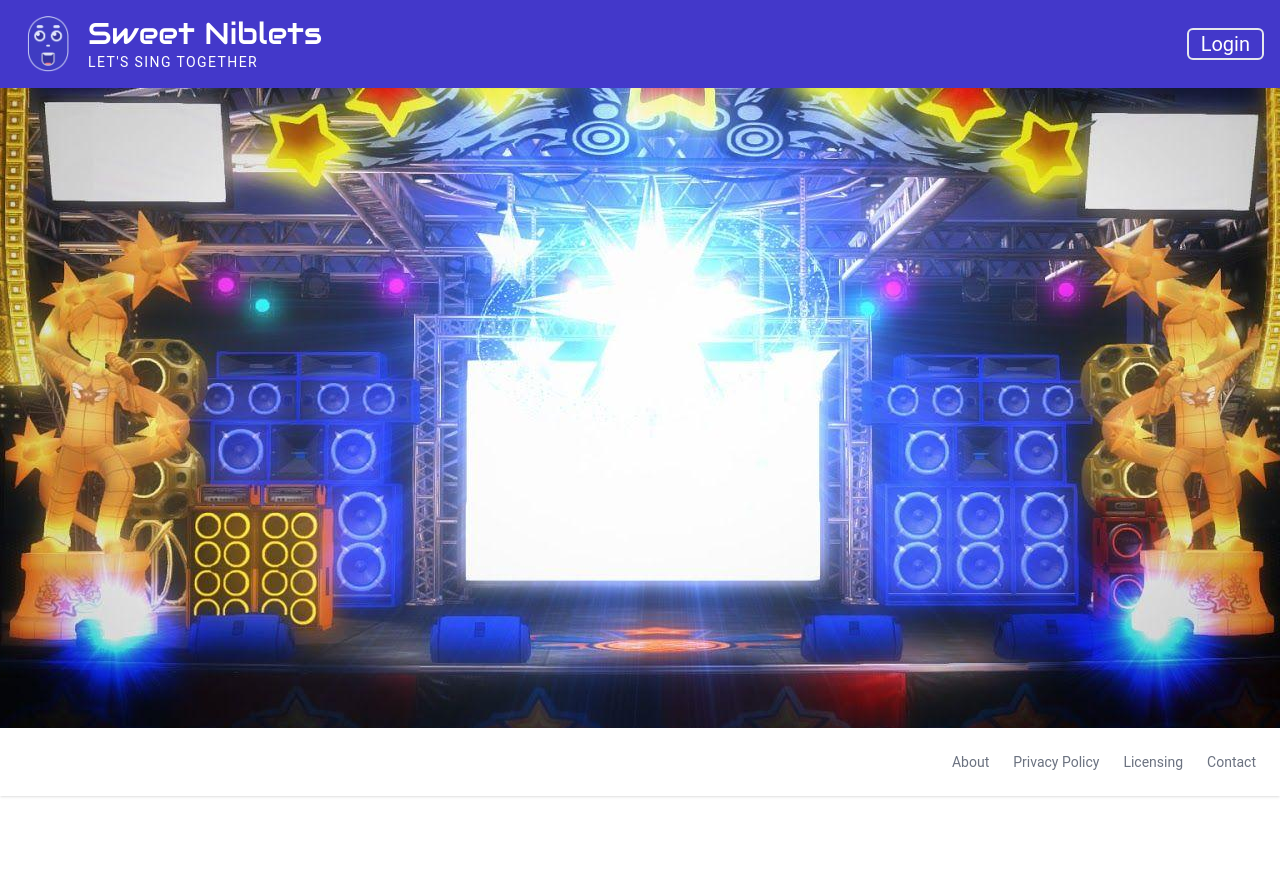
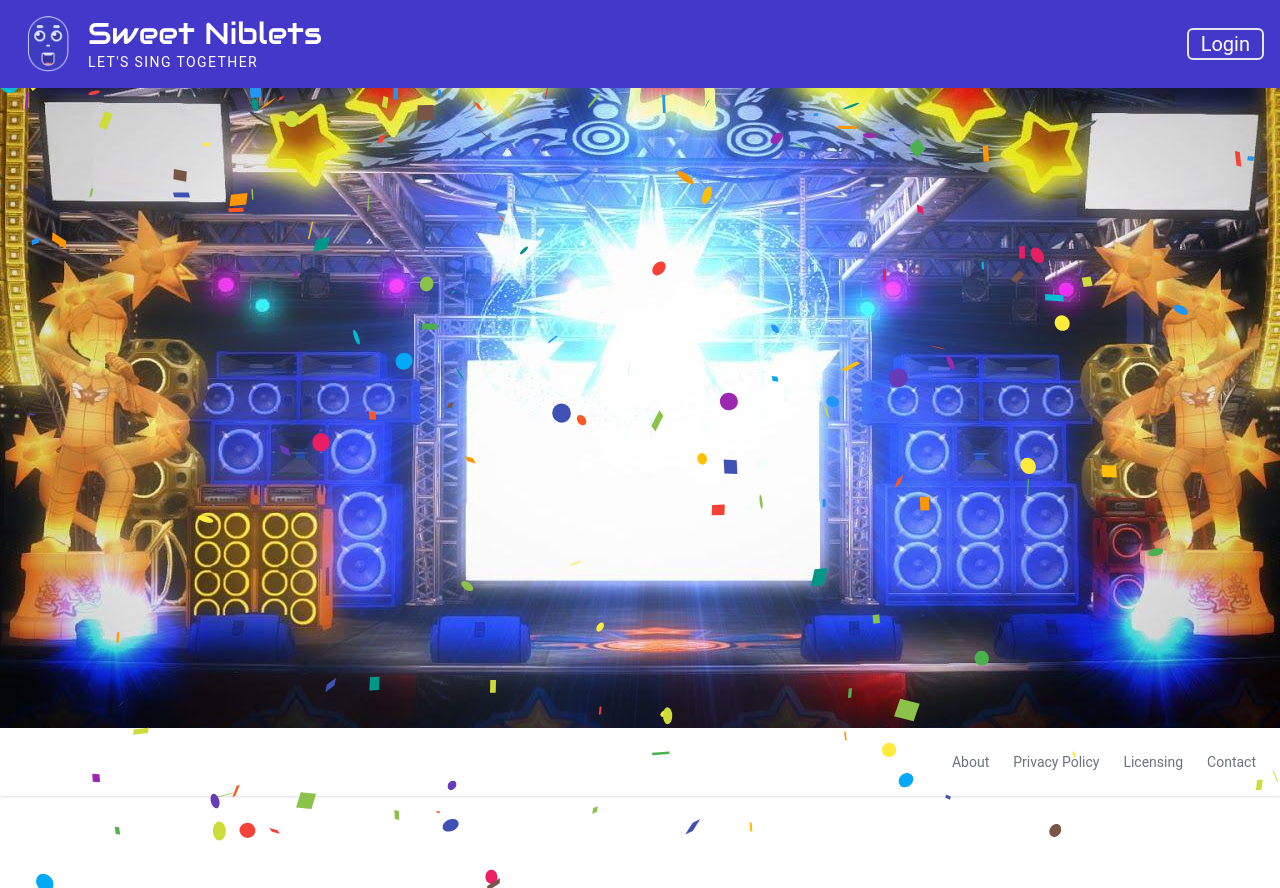
Before and after one commit to Kowalski-Group/rfp2204-blue-ocean, a Next.js app: page /play in a window 1280 px wide. Before the commit the page ends 800 px from the top, so only its background shows below. Built offline with nearby package versions, Linux system fonts and the light colour scheme; no server answers.

Commit message:
add stage effect

```diff
--- a/package.json
+++ b/package.json
@@ -16,8 +16,8 @@
 		"prepare": "husky install"
 	},
 	"dependencies": {
+		"@auth0/nextjs-auth0": "^1.9.1",
 		"axios": "^0.27.2",
-		"@auth0/nextjs-auth0": "^1.9.1",
 		"face-api.js": "^0.22.2",
 		"mongodb": "^4.7.0",
 		"next": "latest",
@@ -25,7 +25,9 @@
 		"prettier-cli": "^0.1.0",
 		"prop-types": "^15.8.1",
 		"react": "17.0.2",
+		"react-confetti": "^6.1.0",
 		"react-dom": "17.0.2",
+		"react-use": "^17.4.0",
 		"react-webcam": "^7.0.1",
 		"react-youtube": "^9.0.2",
 		"typescript": "^4.7.4"
--- a/pages/play.jsx
+++ b/pages/play.jsx
@@ -1,5 +1,8 @@
+/* eslint-disable react-hooks/rules-of-hooks */
 import React from "react";
 import YouTube from "react-youtube";
+import { useWindowSize } from "react-use";
+import Confetti from "react-confetti";
 import Image from "next/image";
 
 import Layout from "../components/Layout/Layout";
@@ -14,18 +17,21 @@ export default function play() {
     },
   };
 
+  const { width, height } = useWindowSize();
+
   return (
     <Layout>
-      <div className="relative w-[100vw] h-[80vh] flex items-center justify-center">
+      <div className='relative w-[100vw] h-[80vh] flex items-center justify-center'>
+        <Confetti width={width} height={height} />
         <Image
-          className="object-cover w-full scale-125"
-          src="/karaoke-background.jpg"
-          alt="logo"
-          layout="fill"
+          className='object-cover w-full scale-125'
+          src='/karaoke-background.jpg'
+          alt='logo'
+          layout='fill'
         />
         <YouTube
-          className="absolute top-[40%] object-cover mx-auto"
-          videoId="rMSQwIp4Jg8"
+          className='absolute top-[40%] object-cover mx-auto'
+          videoId='rMSQwIp4Jg8'
           opts={opts}
         />
       </div>
```
Also changed, not shown: 1 other file (tests, documents, lock files or other folders).
